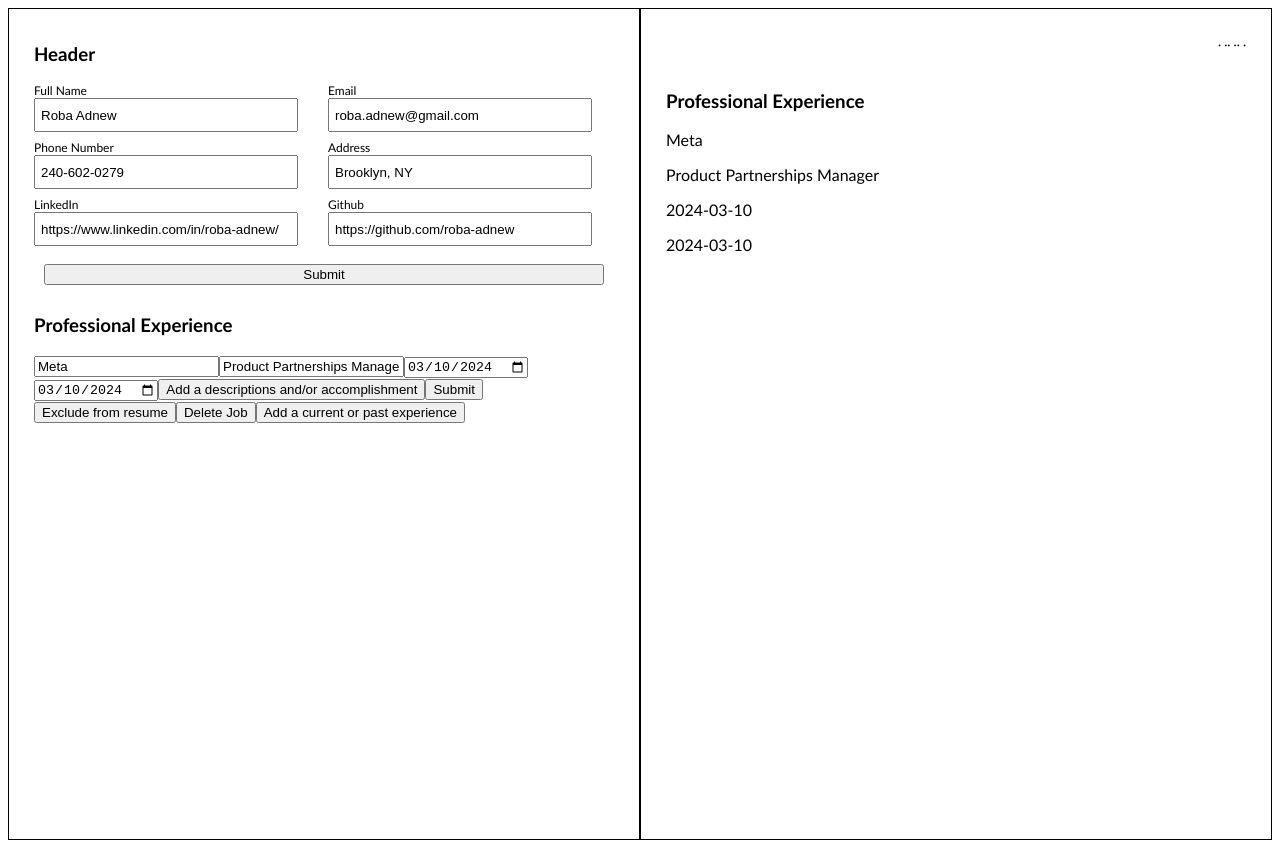
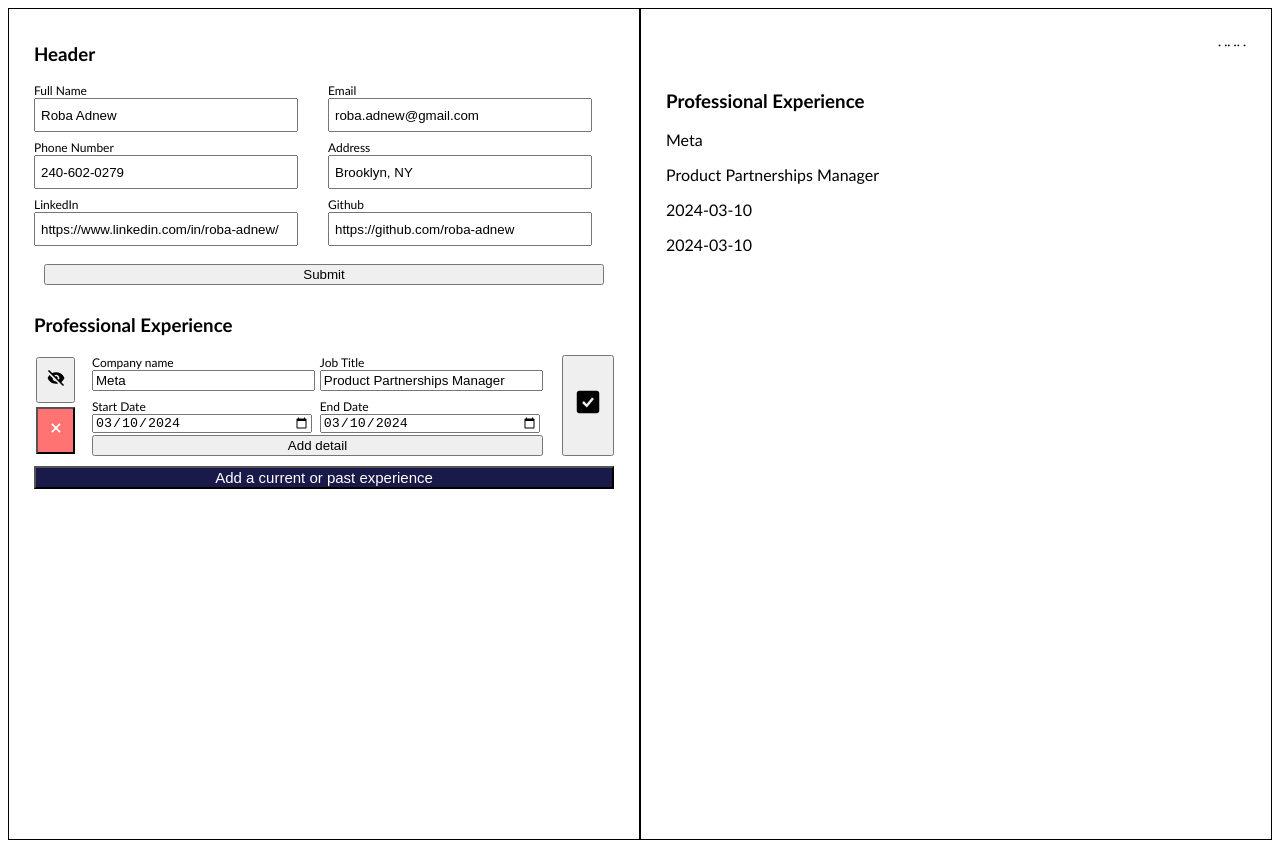
Before and after one commit to roba-adnew/cv-application, a React (Vite) app in the folder cv-application/: page / in a window 1280 px wide. Built offline with nearby package versions, Linux system fonts and the light colour scheme.

Commit message:
Added styling for the new job form

```diff
--- a/cv-application/src/ProfExperience/JobForm/Feats/Feats.jsx
+++ b/cv-application/src/ProfExperience/JobForm/Feats/Feats.jsx
@@ -2,13 +2,20 @@ import PropTypes from 'prop-types'
 import { Feat } from '../../../utils.components.jsx'
 
 function FeatsForm({ job, updateJob }) {
+    const willDisplayLabel = job.feats.length > 0 ? true : false;
 
     return (
-        <>
+        <div id='feats-form'>
+            {willDisplayLabel &&
+                <label id='feats-instructions'>
+                    Add relevant accomplishments
+                    and/or descriptions for this role
+                </label>
+            }
             {job.feats.map(feat => (
-                <div key={'form: ' + feat.id}>
+                <div className='feat-div' key={`form: ${feat.id}`}>
+
                     <input
-                        className='describe'
                         onChange={(e) => {
                             e.preventDefault();
                             const updatedFeats = job.feats.map(ft => {
@@ -29,22 +36,21 @@ function FeatsForm({ job, updateJob }) {
                         )
                         updateJob(job.id, 'feats', updatedFeats);
                     }}>
-                        Delete descriptor
+                        &#x2716;
                     </button>
                 </div>
             ))}
             <button
-                id='new-description-button'
+                className='new-description-button'
                 onClick={(e) => {
                     e.preventDefault();
                     const updatedFeats = [...job.feats, Feat()];
                     updateJob(job.id, 'feats', updatedFeats)
                 }}>
-                Add a descriptions and/or accomplishment
+                Add detail
             </button>
-        </>
+        </div>
     )
-
 }
 
 FeatsForm.propTypes = {
--- a/cv-application/src/ProfExperience/JobForm/JobForm.jsx
+++ b/cv-application/src/ProfExperience/JobForm/JobForm.jsx
@@ -1,6 +1,7 @@
 import { useState } from 'react';
 import PropTypes from 'prop-types';
 import FeatsForm from './Feats/Feats.jsx';
+import { BiSolidHide, BiSolidShow, BiSolidCheckSquare, BiSolidEdit, BiX } from "react-icons/bi";
 
 
 function JobInput({ job, updateJob, switchDisplay }) {
@@ -12,13 +13,15 @@ function JobInput({ job, updateJob, switchDisplay }) {
     }
 
     return (
-        <form>
-            <div key={`job-input: ${job.id}`}>
+        <div id='job-form'>
+            <div>
+                <div className='job-data' key={`job-data: ${job.id}`}>
                     {Object.keys(tagAttributes).map((field) =>
+                        <div className={`${field}`} key={`${field}: ${job.id}`}>
+                            <label>{tagAttributes[field]}</label>
                             <input
-                        key={field + ":" + job.id}
-                        id={field}
                                 type={field.includes('Date') ? 'date' : 'text'}
+                                className={field}
                                 value={job[field]}
                                 placeholder={tagAttributes[field]}
                                 onChange={(e) => {
@@ -26,22 +29,30 @@ function JobInput({ job, updateJob, switchDisplay }) {
                                     updateJob(job.id, field, e.target.value)
                                 }}
                             ></input>
+                        </div>
                     )}
-                <FeatsForm job={job} updateJob={updateJob} />
-                <button onClick={(e) => {
+                </div>
+                <FeatsForm
+                    job={job}
+                    updateJob={updateJob}
+                />
+            </div>
+            <button
+                id='finalize-job-button'
+                onClick={(e) => {
                     e.preventDefault();
                     switchDisplay();
-                }}>
-                    Submit
+                }}
+            >
+                <BiSolidCheckSquare />
             </button>
         </div>
-        </form>
     )
 }
 
 function JobInputDisplay({ job, switchDisplay }) {
     return (
-        <div key={`job-display: ${job.id}`}>
+        <div className='job-display'>
             {Object.keys(job).map(field =>
                 (field !== 'feats' && field !== 'display' && field !== 'id') &&
                 <p className="display" key={`${field}}: ${job.id}`}>
@@ -63,7 +74,7 @@ function JobInputDisplay({ job, switchDisplay }) {
                     switchDisplay();
                 }}
             >
-                Edit
+                <BiSolidEdit />
             </button>
         </div>
     )
@@ -79,7 +90,27 @@ function JobForm({ job, updateJob, deleteJob }) {
     const shouldRenderDisplay = !shouldRenderForm;
 
     return (
-        <>
+        <div id='parent-form'>
+            <div id='parent-form-buttons'>
+                <button
+                    onClick={(e) => {
+                        e.preventDefault();
+                        updateJob(job.id, 'display', !job.display);
+                    }}
+                >
+                    {job['display'] ? <BiSolidHide /> : <BiSolidShow />}
+                </button>
+                <button
+                    className='delete'
+                    onClick={(e) => {
+                        e.preventDefault();
+                        deleteJob(job.id);
+                    }}
+                >
+                    <BiX />
+                </button>
+            </div>
+            <div id='parent-form-or-display'>
                 {shouldRenderForm &&
                     <JobInput
                         job={job}
@@ -93,23 +124,8 @@ function JobForm({ job, updateJob, deleteJob }) {
                         switchDisplay={switchDisplay}
                     />
                 }
-            <button
-                onClick={(e) => {
-                    e.preventDefault();
-                    updateJob(job.id, 'display', !job.display);
-                }}
-            >
-                {job['display'] ? 'Exclude from resume' : 'Include in resume'}
-            </button>
-            <button
-                onClick={(e) => {
-                    e.preventDefault();
-                    deleteJob(job.id);
-                }}
-            >
-                Delete Job
-            </button>
-        </>
+            </div>
+        </div>
     )
 }
 
--- a/cv-application/src/ProfExperience/ProfExperienceForm.jsx
+++ b/cv-application/src/ProfExperience/ProfExperienceForm.jsx
@@ -1,9 +1,10 @@
 import PropTypes from 'prop-types';
 import JobForm from './JobForm/JobForm.jsx';
+import './ProfessionalExp.css'
 
 function ProfExperienceForm({ jobs, addNewJob, updateJob, deleteJob }) {
     return (
-        <div>
+        <div id='professional-form'>
             <h3>Professional Experience</h3>
             {jobs.map(job =>
                 <JobForm
@@ -13,13 +14,15 @@ function ProfExperienceForm({ jobs, addNewJob, updateJob, deleteJob }) {
                     deleteJob={deleteJob}
                 />
             )}
-            <button onClick={(e) => {
-                e.preventDefault();
-                addNewJob()
-            }}>
+            <button
+                id='add-experience'
+                onClick={(e) => {
+                    e.preventDefault();
+                    addNewJob()
+                }}
+            >
                 Add a current or past experience
             </button>
-
         </div>
     )
 }
--- /dev/null
+++ b/cv-application/src/ProfExperience/ProfessionalExp.css
@@ -0,0 +1,136 @@
+/* fontPT x (4/3) = font px */
+
+/* PROFESSIONAL EXPERIENCE FORM */
+
+#add-experience {
+    margin-top: 10px;
+    width: 100%;
+    background-color: rgb(25, 25, 74);
+    color: white;
+    font-size: 15px;
+}
+
+#parent-form {
+    display: grid;
+    grid-template-columns: 10% 90%;
+    margin: 0px;
+}
+
+/* SINGLE JOB FORM */
+
+#finalize-job-button {
+    float: right;
+    height: 100%;
+    margin: 0px;
+    font-size: 30px;
+}
+
+#parent-form-buttons {
+    display: flex;
+    flex-direction: column;
+    padding: 0px 15px 0px 0px;
+
+}
+
+#parent-form-buttons button {
+    flex-grow: 1;
+    margin: 2px;
+    font-size: 20px;
+}
+
+
+#parent-form-buttons .delete{
+    background-color: rgb(255, 115, 115);
+    color: white;
+}
+
+
+#job-form {
+    display: grid;
+    grid-template-columns: 90% 10%;
+    margin: 0px;
+}
+
+#finalize-job-button {
+    float: right;
+    height: 100%;
+    margin: 0px;
+}
+
+
+label {
+    display: block;
+}
+
+.job-data {
+    display: grid;
+    grid-template-columns: repeat(4, 1fr) 3%;
+    grid-template-rows: repeat(2, 1fr);
+    grid-gap: 8px;
+    font-size: 12px;
+}
+
+.company {
+    grid-column: 1 / 3;
+    grid-row: 1;
+}
+
+.role {
+    grid-column: 3 / 5;
+    grid-row: 1;
+}
+
+.startDate {
+    grid-column: 1 / 3;
+    grid-row: 2;
+}
+
+.endDate {
+    grid-column: 3 / 5;
+    grid-row: 2;
+}
+
+.job-data div input {
+    width: 98%;
+    height: 15px
+}
+
+.finalize-job-button {
+    grid-column: 1 / 5;
+    grid-row: 4;
+}
+
+/* FEATS FORM */
+
+#feats-form {
+    display: flex;
+    width: 96%;
+    flex-direction: column;
+    font-size: 12px;
+}
+
+#feats-instructions {
+    padding: 10px 0px 0px 0px;
+}
+
+.feat-div {
+    display: flex;
+    flex-direction: row;
+    padding: 5px 0px 5px 0px;
+}
+
+.feat-div input {
+    width: 90%;
+    float: left;
+}
+
+.feat-div button {
+    width: 10%;
+    float: right;
+}
+
+/* INPUT DISPLAY */
+
+
+
+/* DISPLAY */
--- a/cv-application/src/ProfExperience/ProfessionalExpDisplay.jsx
+++ b/cv-application/src/ProfExperience/ProfessionalExpDisplay.jsx
@@ -4,28 +4,26 @@ function ProfExperienceDisplay({ jobData }) {
     return (
         <>
             <h3>Professional Experience</h3>
-            {/* code for a line */}
+            <div id='professional-display'>
                 {jobData.map(job => job.display &&
-            <>
-                <div className={'job-header'}key={`job-header: ${job.id}`}>
+                    <div className={'prof-header'} key={`prof-header: ${job.id}`}>
                         <p className="company">{job.company}</p>
                         <p className="role">{job.role}</p>
                         <p className="startDate">{job.startDate}</p>
                         <p className="endDate">{job.endDate}</p>
-                </div>
                         <ul>
                             {job.feats.map(feat =>
                                 <li key={`feat-display: ${feat.id}`}>
                                     {feat.text}
                                 </li>)}
                         </ul>
-                </>
+                    </div>
                 )}
-
+            </div>
         </>
     )
 }
 
-ProfExperienceDisplay.propTypes = { jobData : PropTypes.array }
+ProfExperienceDisplay.propTypes = { jobData: PropTypes.array }
 
 export default ProfExperienceDisplay;
```
Lines whose indentation alone changed are shown as unchanged.
